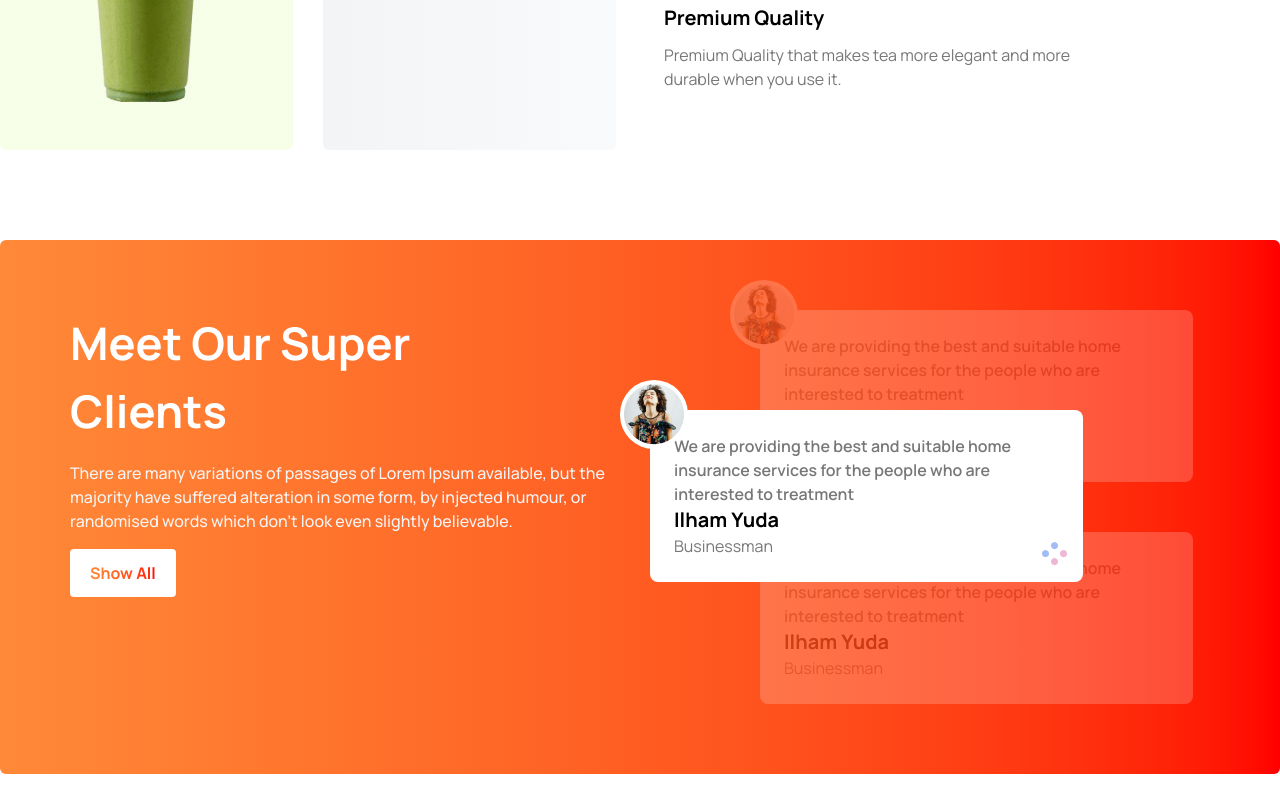
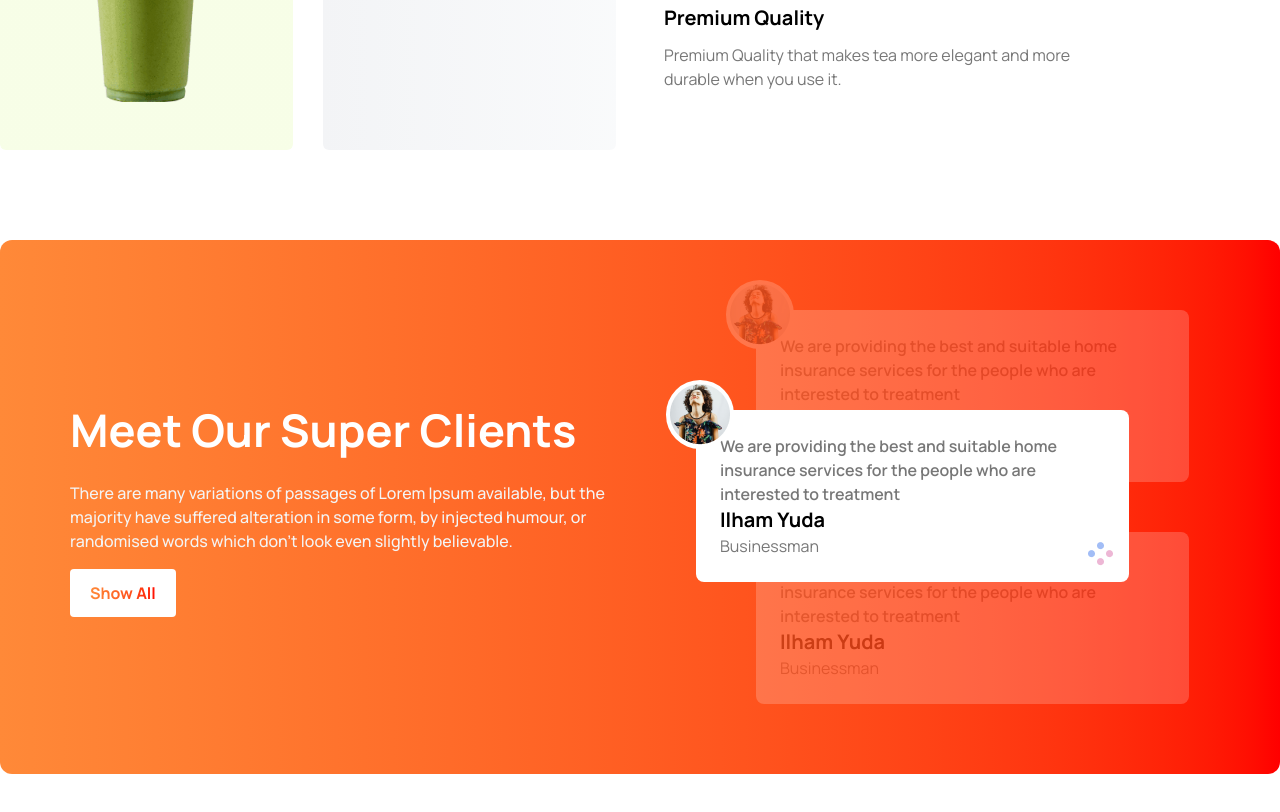
Before and after one commit to abutaiab2021/tea-house-tailwind, a plain HTML site: page index.html in a window 1280 px wide. Shown: the part 1632-2444 px from the top of the page. Drawn offline with nearby package versions, Linux system fonts and the light colour scheme.

Commit message:
client review section finally done 100%

```diff
--- a/index.html
+++ b/index.html
@@ -124,9 +124,10 @@
 
     <!-- Meet our supur clients -->
     <section
-        class="container mx-auto my-[90px] grid grid-cols-1 md:grid-cols-2 gap-10 p-[70px] bg-linear-to-r  from-[#FF8938] to-[#FF0000] rounded-md">
-        <div class="client-left   space-y-4">
-            <h2 class="text-white font-bold text-[45px]">Meet Our Super <br> Clients</h2>
+        class="container mx-auto my-[90px] grid grid-cols-1 gap-[100px] lg:grid-cols-2 lg:gap-8  p-[70px] bg-linear-to-r  from-[#FF8938] to-[#FF0000] rounded-xl">
+        <div class="client-left  flex items-center">
+            <div class="space-y-4">
+                <h2 class="text-white font-bold text-[45px]">Meet Our Super Clients</h2>
                 <p class="text-[#f4f4f4] font-[500] ">There are many variations of passages of Lorem Ipsum
                     available, but
                     the majority have
@@ -134,13 +135,15 @@
                     in some form,
                     by injected humour, or randomised words which don't look even slightly believable.</p>
                 <button class="py-3 px-5 rounded  font-semibold  bg-white">
-                <span class="bg-linear-to-r from-[#FF8938] to-[#FF0000] bg-clip-text font-bold text-transparent">Show
+                    <span
+                        class="bg-linear-to-r from-[#FF8938] to-[#FF0000] bg-clip-text font-bold text-transparent">Show
                         All</span>
                 </button>
             </div>
+        </div>
         <div class="client-right  pl-[100px]  relative">
             <!-- review card -->
-            <div class="rounded-lg bg-white p-6 w-[433px] absolute -left-[10px] top-[100px] z-50">
+            <div class="rounded-lg bg-white p-6 w-[433px] absolute left-[40px] top-[100px] z-50">
                 <div class="absolute -top-[30px] -left-[30px] bg-white p-1 rounded-full">
                     <img src="images/client.png" alt="">
                 </div>
```
Lines whose indentation alone changed are shown as unchanged.
